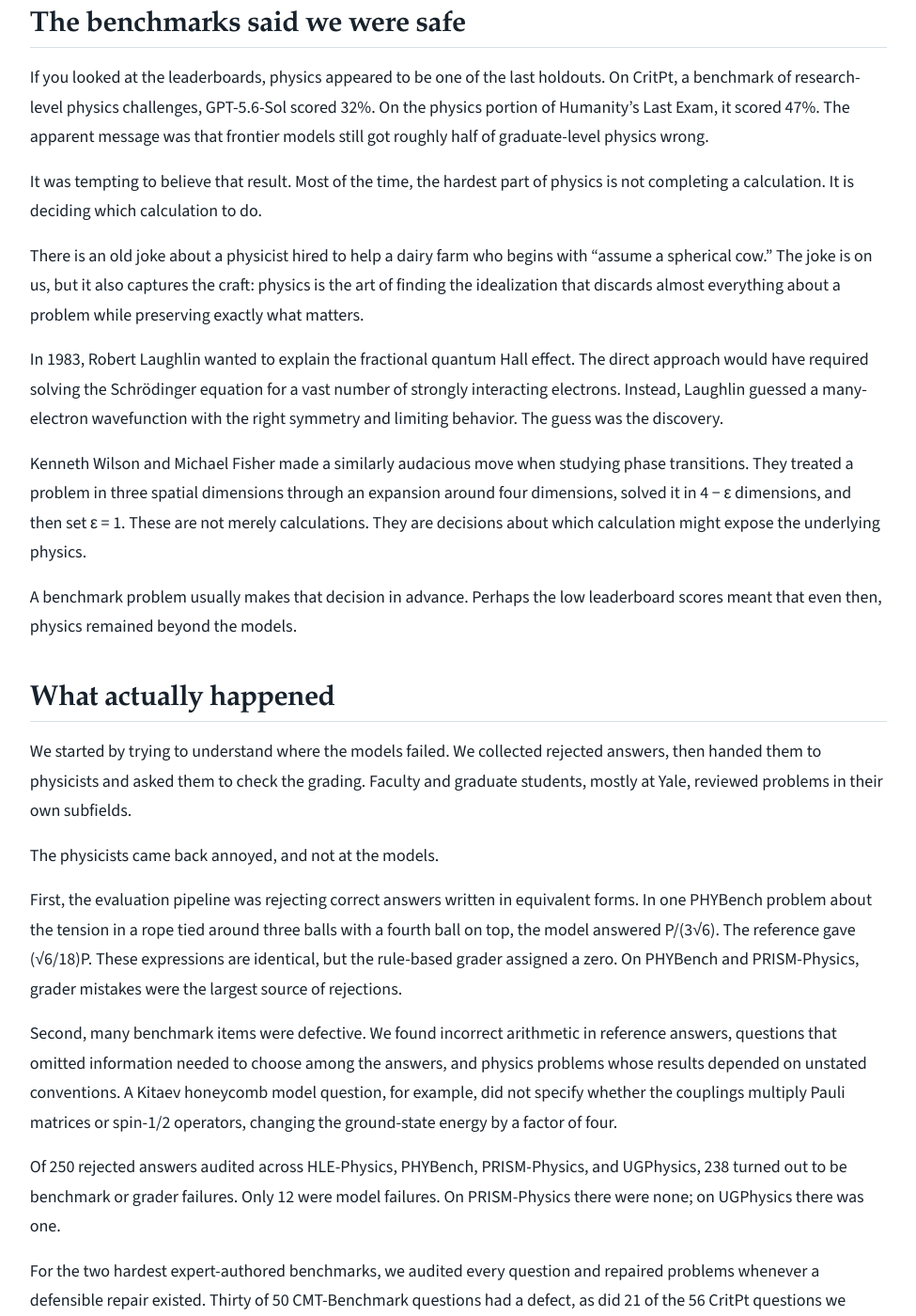
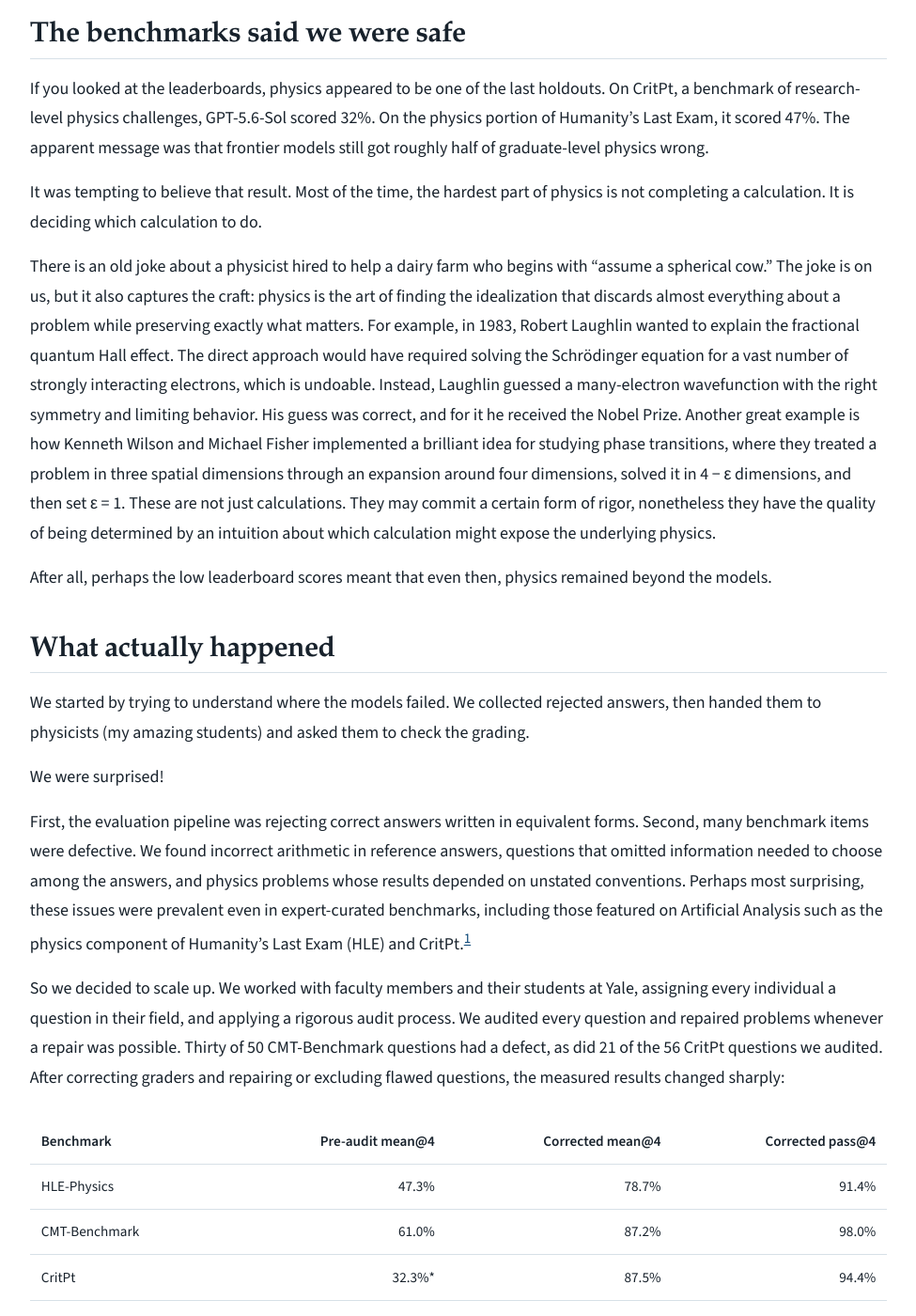
Before and after one commit to jsous/jsous.github.io, a Jekyll site: the page built from _posts/2026-09-11-is-physics-dead.md, in a window 1280 px wide and 1400 px high, scrolled down 615 px. Shown: the whole window at 94% size, without its empty margins (152-1127 px from the left). Built offline with Jekyll 4.4.1, drawn with Linux system fonts in a browser that asks for light colours; some of the changed text lies outside the part shown.

Commit message:
Update 2026-09-11-is-physics-dead.md

```diff
--- a/_posts/2026-09-11-is-physics-dead.md
+++ b/_posts/2026-09-11-is-physics-dead.md
@@ -22,72 +23,41 @@
 
 It was tempting to believe that result. Most of the time, the hardest part of physics is not completing a calculation. It is deciding which calculation to do.
 
-There is an old joke about a physicist hired to help a dairy farm who begins with "assume a spherical cow." The joke is on us, but it also captures the craft: physics is the art of finding the idealization that discards almost everything about a problem while preserving exactly what matters.
+There is an old joke about a physicist hired to help a dairy farm who begins with "assume a spherical cow." The joke is on us, but it also captures the craft: physics is the art of finding the idealization that discards almost everything about a problem while preserving exactly what matters. For example, in 1983, Robert Laughlin wanted to explain the fractional quantum Hall effect. The direct approach would have required solving the Schrödinger equation for a vast number of strongly interacting electrons, which is undoable. Instead, Laughlin guessed a many-electron wavefunction with the right symmetry and limiting behavior. His guess was correct, and for it he received the Nobel Prize. Another great example is how Kenneth Wilson and Michael Fisher implemented a brilliant idea for studying phase transitions, where they treated a problem in three spatial dimensions through an expansion around four dimensions, solved it in 4 − ε dimensions, and then set ε = 1. These are not just calculations. They may commit a certain form of rigor, nonetheless they have the quality of being determined by an intuition about which calculation might expose the underlying physics.
 
-In 1983, Robert Laughlin wanted to explain the fractional quantum Hall effect. The direct approach would have required solving the Schrödinger equation for a vast number of strongly interacting electrons. Instead, Laughlin guessed a many-electron wavefunction with the right symmetry and limiting behavior. The guess was the discovery.
-
-Kenneth Wilson and Michael Fisher made a similarly audacious move when studying phase transitions. They treated a problem in three spatial dimensions through an expansion around four dimensions, solved it in 4 − ε dimensions, and then set ε = 1. These are not merely calculations. They are decisions about which calculation might expose the underlying physics.
-
-A benchmark problem usually makes that decision in advance. Perhaps the low leaderboard scores meant that even then, physics remained beyond the models.
+After all, perhaps the low leaderboard scores meant that even then, physics remained beyond the models.
 
 ## What actually happened
 
-We started by trying to understand where the models failed. We collected rejected answers, then handed them to physicists and asked them to check the grading. Faculty and graduate students, mostly at Yale, reviewed problems in their own subfields.
+We started by trying to understand where the models failed. We collected rejected answers, then handed them to physicists (my amazing students) and asked them to check the grading.
 
-The physicists came back annoyed, and not at the models.
+We were surprised!
 
-First, the evaluation pipeline was rejecting correct answers written in equivalent forms. In one PHYBench problem about the tension in a rope tied around three balls with a fourth ball on top, the model answered P/(3√6). The reference gave (√6/18)P. These expressions are identical, but the rule-based grader assigned a zero. On PHYBench and PRISM-Physics, grader mistakes were the largest source of rejections.
+First, the evaluation pipeline was rejecting correct answers written in equivalent forms. Second, many benchmark items were defective. We found incorrect arithmetic in reference answers, questions that omitted information needed to choose among the answers, and physics problems whose results depended on unstated conventions. Perhaps most surprising, these issues were prevalent even in expert-curated benchmarks, including those featured on Artificial Analysis such as the physics component of Humanity's Last Exam (HLE) and CritPt.[^1]
 
-Second, many benchmark items were defective. We found incorrect arithmetic in reference answers, questions that omitted information needed to choose among the answers, and physics problems whose results depended on unstated conventions. A Kitaev honeycomb model question, for example, did not specify whether the couplings multiply Pauli matrices or spin-1/2 operators, changing the ground-state energy by a factor of four.
-
-Of 250 rejected answers audited across HLE-Physics, PHYBench, PRISM-Physics, and UGPhysics, 238 turned out to be benchmark or grader failures. Only 12 were model failures. On PRISM-Physics there were none; on UGPhysics there was one.
-
-For the two hardest expert-authored benchmarks, we audited every question and repaired problems whenever a defensible repair existed. Thirty of 50 CMT-Benchmark questions had a defect, as did 21 of the 56 CritPt questions we audited. After correcting graders and repairing or excluding flawed questions, the measured results changed sharply:
+So we decided to scale up. We worked with faculty members and their students at Yale, assigning every individual a question in their field, and applying a rigorous audit process. We audited every question and repaired problems whenever a repair was possible. Thirty of 50 CMT-Benchmark questions had a defect, as did 21 of the 56 CritPt questions we audited. After correcting graders and repairing or excluding flawed questions, the measured results changed sharply:
 
 | Benchmark | Pre-audit mean@4 | Corrected mean@4 | Corrected pass@4 |
 | --- | ---: | ---: | ---: |
-| PHYBench | 26.5% | 90.2% | 95.4% |
-| PRISM-Physics | 13.0% | 94.6% | 96.0% |
-| UGPhysics | 83.0% | 92.1% | 93.9% |
 | HLE-Physics | 47.3% | 78.7% | 91.4% |
 | CMT-Benchmark | 61.0% | 87.2% | 98.0% |
 | CritPt | 32.3%* | 87.5% | 94.4% |
 
 *The pre-audit CritPt figure is Artificial Analysis's reported mean@5 on 70 challenges. The corrected results use the 54 retained challenges.*
 
-Claude Fable 5 and Gemini 3.1 Pro moved in the same direction on all six benchmarks.
-
-There are important qualifications. The corrected scores are computed on retained or repaired question sets, so the pre-audit and corrected values do not always use identical questions. For four benchmarks, we audited only questions rejected for GPT-5.6-Sol. Some runs used tools while others did not, and three benchmarks draw from publicly available problems that could appear in training data. Even the best corrected evaluator we tested still had an error rate of about 4%. These details matter, but none changes the central result: the original scores substantially understated model performance.
+There are important qualifications. The corrected scores are computed on retained or repaired question sets, so the pre-audit and corrected values do not always use identical questions. For HLE, we audited only questions rejected for GPT-5.6-Sol. Some runs used tools while others did not. Even the best corrected evaluator we tested still had an error rate of about 4%. These details matter, but none changes the central result: the original scores substantially understated model performance.
 
 With apologies to my fellow physicists, AI is killing physics, at least the kind that fits in a problem set. Given several attempts, frontier models now solve nearly all well-posed, closed-ended physics problems in these benchmarks, from undergraduate mechanics to research-adjacent condensed matter theory. The leaderboards suggest otherwise because the leaderboards are broken.
 
 ## Does this mean physics is dead?
 
-No. But something did die, and it is worth being precise about what.
-
-Every benchmark has a defect rate: wrong references, ambiguous questions, and graders that fail to recognize equivalent answers. That rate creates a floor beneath the measured error. When models were weak, the floor barely mattered. A model with a 60% true error rate will not reveal a 10% benchmark defect rate.
-
-The true error rate of frontier models has now fallen below the defect rate of essentially every physics benchmark we examined. Once that happens, most errors on the scorecard belong to the benchmark rather than the model. The scorecard stops measuring the model and begins measuring the benchmark's sloppiness.
-
-Grader errors follow the same logic. A faulty grader mostly harms correct answers. A weak model produces few correct answers, so the defect is masked. A strong model produces many, and the grader's errors accumulate. Bad evaluation is hidden by weak models and exposed by strong ones.
-
-This is not unique to physics. It is what happens when the thing being measured outgrows the ruler. Physics benchmarks are especially vulnerable because they are commonly graded against human-written reference solutions without the executable checks available in software benchmarks.
-
-What died is the idea that closed-ended physics problems can tell us much about frontier capabilities. If a benchmark is made of questions that look like homework, it may already be saturated.
+No. But it tells us that physics is probably next after math on the "chopping block."
 
 ## Solving problems is not doing physics
 
-Alongside the audit, we pointed GPT-based agentic systems at several open problems in theoretical physics. We have not fully solved one. The agents made considerably less progress than comparable systems have made on open mathematics problems.
+Alongside the audit, we pointed GPT-based agentic systems we built at several open problems in theoretical physics. We have not fully solved one. The agents made considerably less progress than comparable systems have made on open mathematics problems, though they produced interesting traces (that may be worth publishing).
 
-The pattern is more interesting than the headline. These systems are excellent at portions of an open problem that resemble a problem set. Give them a Hamiltonian and a concrete question, and they can set up the calculation, perform perturbation theory, run numerics, and check limits. What they do poorly is choose the calculation.
-
-When a standard approach fails, as it often must on a genuinely open problem, agents tend to try a neighboring standard approach and then another. Over a long session, the work spreads into many individually reasonable partial calculations that do not add up to an attack on the actual question. The mistakes are often not algebraic. They lie in the setup, in deciding what to retain and what to discard.
-
-They are, in other words, in the spherical cow.
-
-That is the skill represented by Laughlin's guess and Wilson and Fisher's imaginary dimensions. A closed-ended benchmark has already selected an idealization. On an open problem, nobody has made that choice yet.
-
-This observation is preliminary. It comes from a handful of problems and harnesses, and mathematical successes have also required long runs with humans in the loop. Still, the contrast points toward a verifier problem. A proof can be checked line by line. A physical idea is ultimately checked by how well it explains the world, and the world does not return a boolean.
+These systems are excellent at portions of an open problem that resemble a problem set. Give them a concrete question, and they can set up and execute the calculation, run numerics, and check limits. What they do not do well yet is explore the right calculation at least over several turns which mimics the research workflow.[^2]
 
 ## Same question, four answers
 
@@ -96,8 +66,6 @@
 One response is practical. A model sampled at nonzero temperature is a distribution over solutions, not a calculator. In this view, pass@k measures capability while mean@k measures reliability. Verification, independent attempts, self-consistency, and better agent scaffolding can narrow the gap.
 
 The less comfortable response is that wrong attempts do not reliably come with lower confidence. Some errors are slips: one attempt drops a factor and another does not. More samples can help. Others are systematic. On one CritPt challenge involving two optically trapped nanoparticles, every attempt assumed the polarizabilities were real even though the problem did not say so. Resampling did not fix the mistaken model of the problem.
-
-The distinction matters. Slips are a reliability problem; systematic misreadings are a physics problem. A responsible evaluation should report both average success and best-of-several capability, then investigate which errors produce the difference.
 
 ## What comes next
 
@@ -114,3 +82,8 @@
 What remains alive is the difficult part: which idealization, which calculation, which spherical cow.
 
 That part is still ours. For now.
+
+
+[^1]: We found some or all of these issues in all six benchmarks in the paper, and also in our own PHYSICS benchmark, which was not included in the first version of the paper because we did not have time to audit it fully. It will be scrutinized in a future revision.
+
+[^2]: I personally tend to believe that in response to a single prompt, LLMs seem to be finding genuinely creative ideas.
```
Also changed, not shown: other parts of _posts/2026-09-11-is-physics-dead.md (+3 -2 lines).
